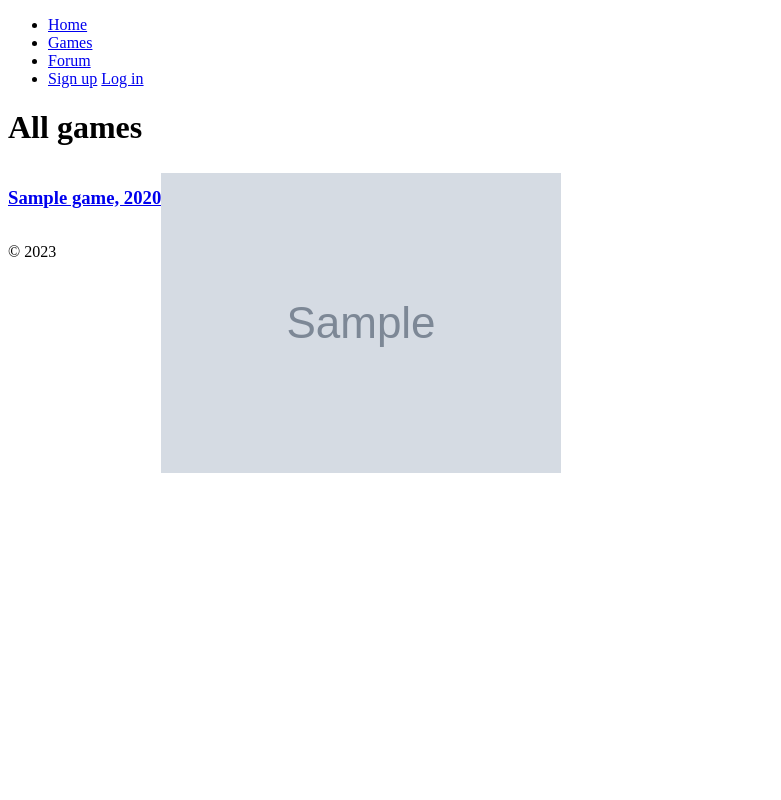
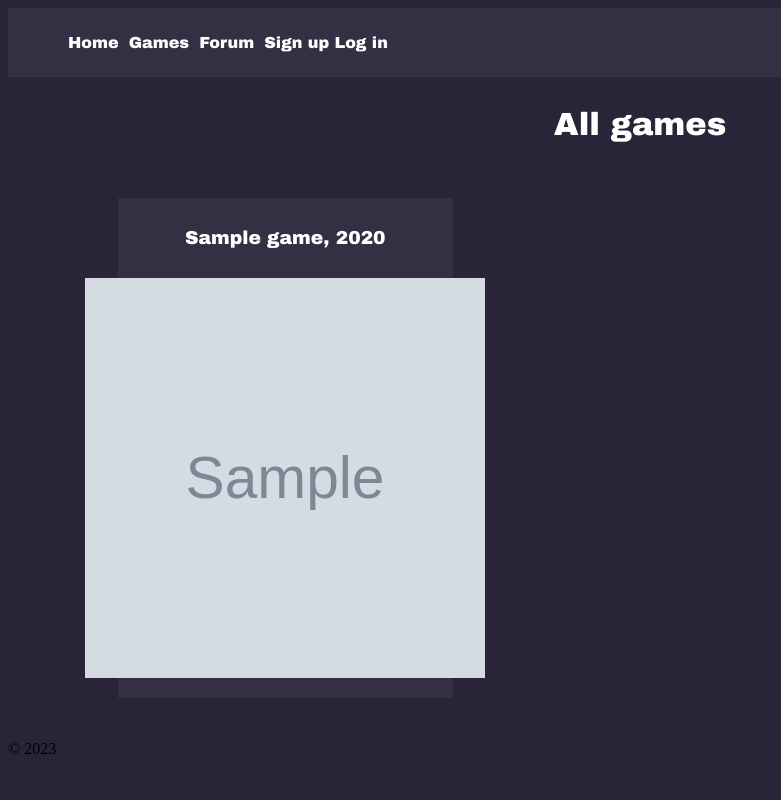
Before and after one commit to mildaug/board_game, a Django app: page /games/ in a window 1280 px wide. Shown: the whole page, without its empty margins (0-781 px from the left). Run offline with Django 4.2, Linux system fonts and the light colour scheme; tables that the repository leaves empty hold one stand-in row (values such as "Sample post"); grey boxes marked "Sample" are stand-in pictures.

Commit message:
css filled, game list completed

```diff
--- a/board_game_hub/board_game/static/css/style.css
+++ b/board_game_hub/board_game/static/css/style.css
@@ -1,17 +1,35 @@
+body {
+  background-color: #2a2438;
+}
+
+.nav-panel {
+  background-color: #352f44;
+  padding: 10px;
+  display: flex;
+  justify-content: space-between;
+  align-items: center;
+}
+
+.nav {
+  list-style-type: none;
+  display: flex;
+}
+
+.nav-button {
+  margin-left: 10px;
+  font-family: Arial Black, sans-serif;
+  color: white;
+}
+
+.nav-button a {
+  text-decoration: none;
+  color: white;
+}
+
 .game-image {
   width: 50px;
   height: 50px;
   object-fit: cover;
-  }
-
-  table {
-    border-collapse: collapse;
-  }
-
-  table th,
-  table td {
-    border: 1px solid #000;
-    padding: 8px;
 }
 
 .game-photo {
@@ -36,31 +54,6 @@
 .game-details {
   display: flex;
   align-items: center;
-  }
-
-  .game-picture {
-    position: relative;
-    display: inline-block;
-  }
-
-  .game-picture img {
-    transition: transform 0.3s;
-  }
-
-  .game-picture:hover img {
-    transform: scale(1.1);
-  }
-
-  .options {
-    position: absolute;
-    top: 50%;
-    left: 50%;
-    transform: translate(-50%, -50%);
-    display: none;
-  }
-
-  .game-picture:hover .options {
-    display: block;
 }
 
 .game-picture {
@@ -92,7 +85,7 @@
 }
 
 .notification-circle {
-    background-color: red;
+  background-color: #5dacbd;
   color: white;
   font-size: 12px;
   width: 20px;
@@ -104,3 +97,101 @@
   vertical-align: middle;
   margin-left: 5px;
 }
+
+h1 {
+  text-align: center;
+  font-family: Arial Black, sans-serif;
+  color: white;
+  margin-top: 30px;
+  margin-bottom: 30px;
+}
+
+.game-list {
+  display: flex;
+  flex-wrap: wrap;
+  margin-left: 100px;
+  margin-right: 100px;
+}
+
+.game {
+  width: calc(33.33% - 20px);
+  margin-left: 10px;
+  margin-right: 10px;
+  margin-top: 10px;
+  margin-bottom: 10px;
+  box-sizing: border-box;
+  background-color: #352f44;
+  height: 500px;
+  display: flex;
+  flex-direction: column;
+  align-items: center;
+  justify-content: flex-start;
+}
+
+.game-details {
+  padding: 10px;
+  display: flex;
+  flex-direction: column;
+  align-items: center;
+  justify-content: center;
+  flex-grow: 1;
+}
+
+.game-title {
+  margin-top: 20px;
+  margin-bottom: auto;
+  text-align: center;
+  font-family: Arial Black, sans-serif;
+  color: white;
+  text-decoration: none;
+}
+
+.game-title a {
+  text-decoration: none;
+  color: white;
+  text-decoration: none;
+}
+
+.game-image {
+  flex-grow: 0;
+  width: 400px;
+  height: 400px;
+  margin-bottom: 10px;
+}
+
+.game-image img {
+  flex-grow: 0;
+  width: 400px;
+  height: 400px;
+  margin-bottom: 10px;
+}
+
+.paginator {
+  display: flex;
+  justify-content: center;
+  align-items: center;
+  list-style-type: none;
+  text-decoration: none;
+}
+
+.paginator a,
+.paginator span {
+  display: inline-block;
+  width: 40px;
+  height: 40px;
+  text-align: center;
+  line-height: 40px;
+  margin: 0 5px;
+  border-radius: 50%;
+  background-color: #5dacbd;
+  font-family: Arial, sans-serif;
+  font-size: 16px;
+  color: white;
+  text-decoration: none;
+}
+
+.paginator a.current {
+  background-color: #5dacbd;
+  font-weight: bold;
+  text-decoration: none;
+}
```
Lines whose indentation alone changed are shown as unchanged.
